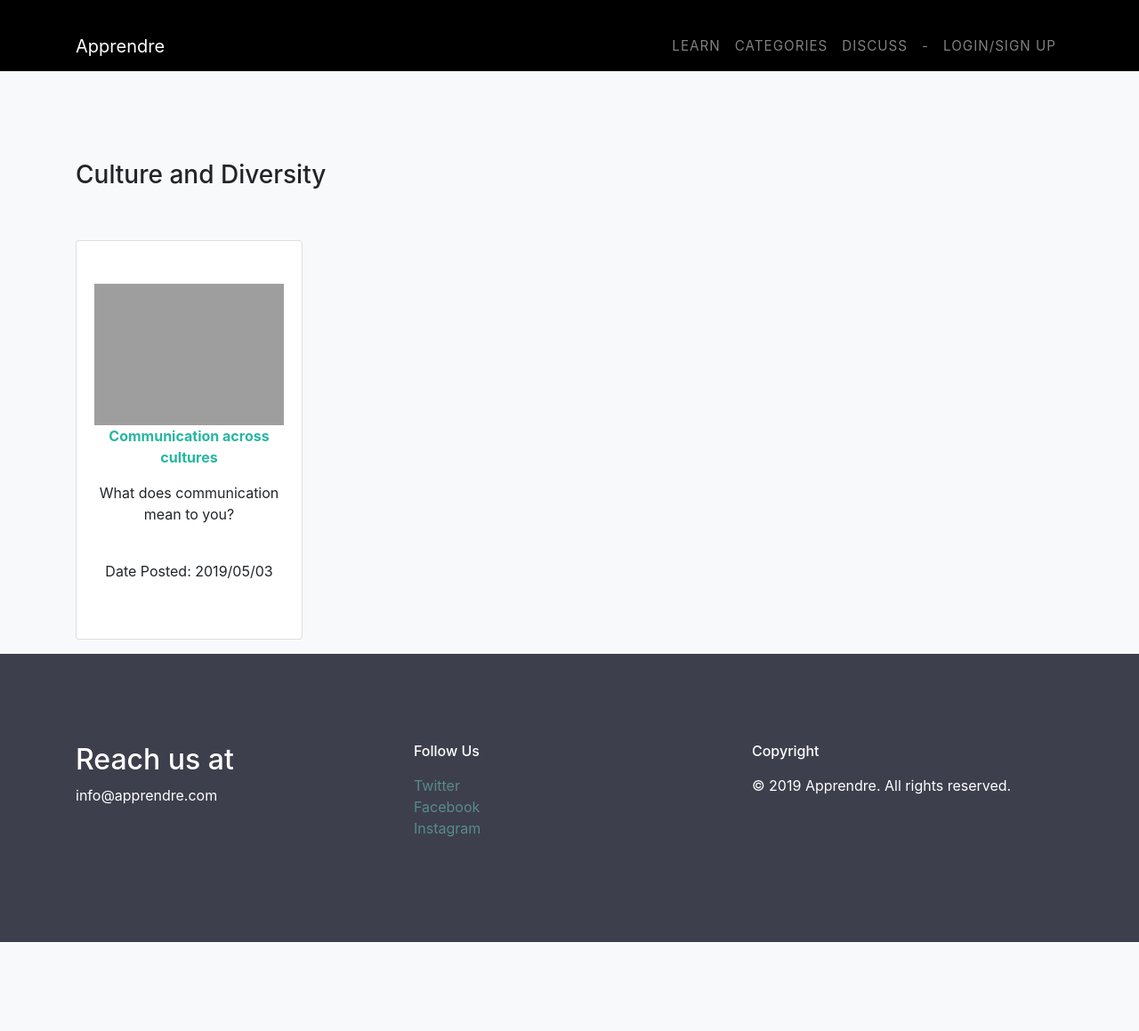
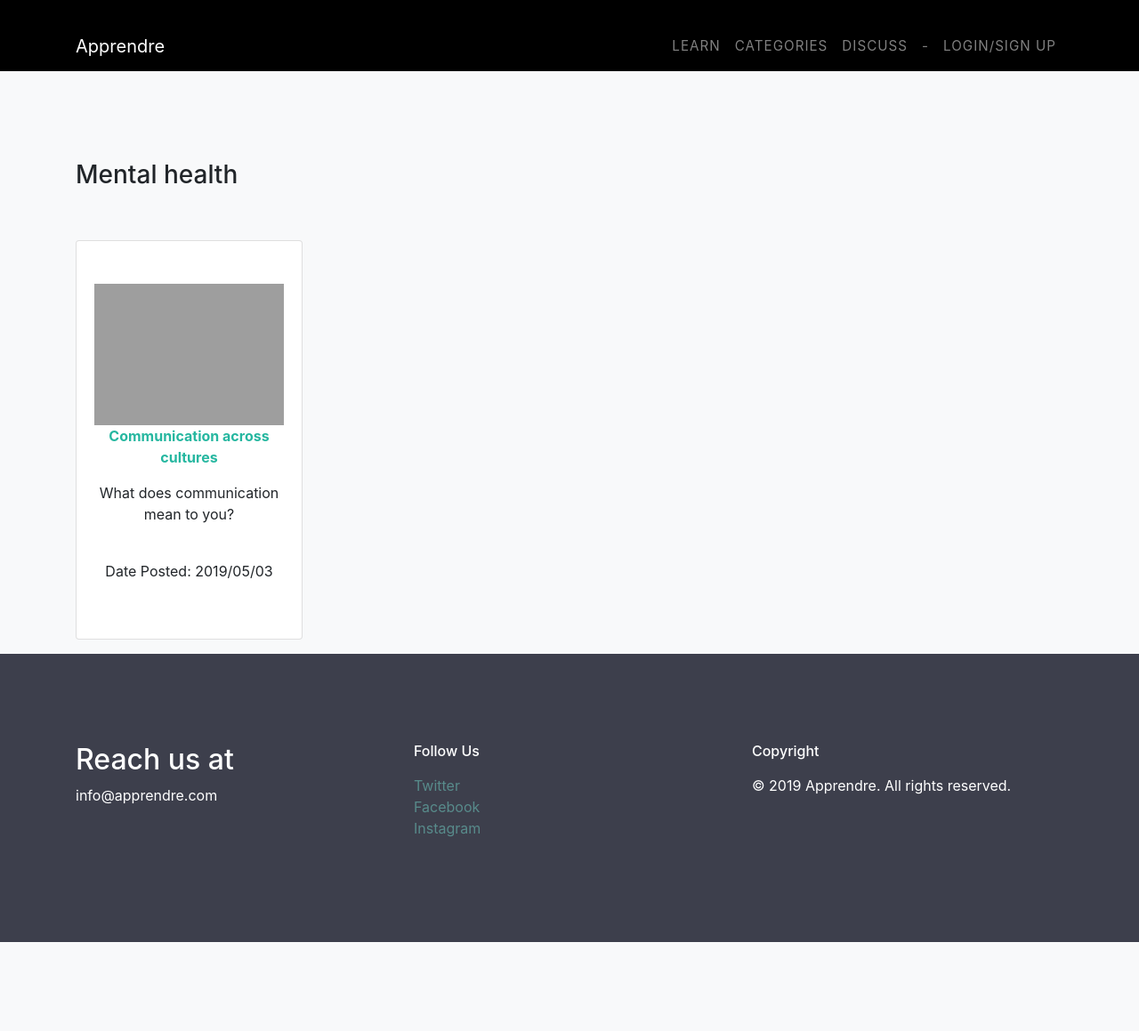
Before and after one commit to michaelroudnitski/cultureplatform, a Django app: page /forum/categories/mental_health in a window 1280 px wide. Shown: the whole page at 89% size. Run offline with Django 3.2, Linux system fonts and the light colour scheme; some libraries are stand-ins or nearby versions; grey boxes are pictures that could not be loaded.

Commit message:
minor change

```diff
--- a/cultureplatform/forum/templates/mental_health.html
+++ b/cultureplatform/forum/templates/mental_health.html
@@ -20,7 +20,7 @@
     <div class="da-section bg-light" id="services">
       <div class="da-services">
         <div class="container text-center">
-          <div class="h3 pb-5 text-left" data-aos="fade-up"><span class="align-top">Culture and Diversity</span></div>
+          <div class="h3 pb-5 text-left" data-aos="fade-up"><span class="align-top">Mental health</span></div>
           <div class="row">
             <div class="col-lg-3 col-md-6">
               <div class="card mb-3">
--- a/cultureplatform/forum/templates/miscellaneous.html
+++ b/cultureplatform/forum/templates/miscellaneous.html
@@ -20,7 +20,7 @@
     <div class="da-section bg-light" id="services">
       <div class="da-services">
         <div class="container text-center">
-          <div class="h3 pb-5 text-left" data-aos="fade-up"><span class="align-top">Culture and Diversity</span></div>
+          <div class="h3 pb-5 text-left" data-aos="fade-up"><span class="align-top">Miscellanous</span></div>
           <div class="row">
             <div class="col-lg-3 col-md-6">
               <div class="card mb-3">
--- a/cultureplatform/forum/templates/philosophy_and_ethics.html
+++ b/cultureplatform/forum/templates/philosophy_and_ethics.html
@@ -20,7 +20,7 @@
     <div class="da-section bg-light" id="services">
       <div class="da-services">
         <div class="container text-center">
-          <div class="h3 pb-5 text-left" data-aos="fade-up"><span class="align-top">Culture and Diversity</span></div>
+          <div class="h3 pb-5 text-left" data-aos="fade-up"><span class="align-top">Philosophy and ethics</span></div>
           <div class="row">
             <div class="col-lg-3 col-md-6">
               <div class="card mb-3">
```
